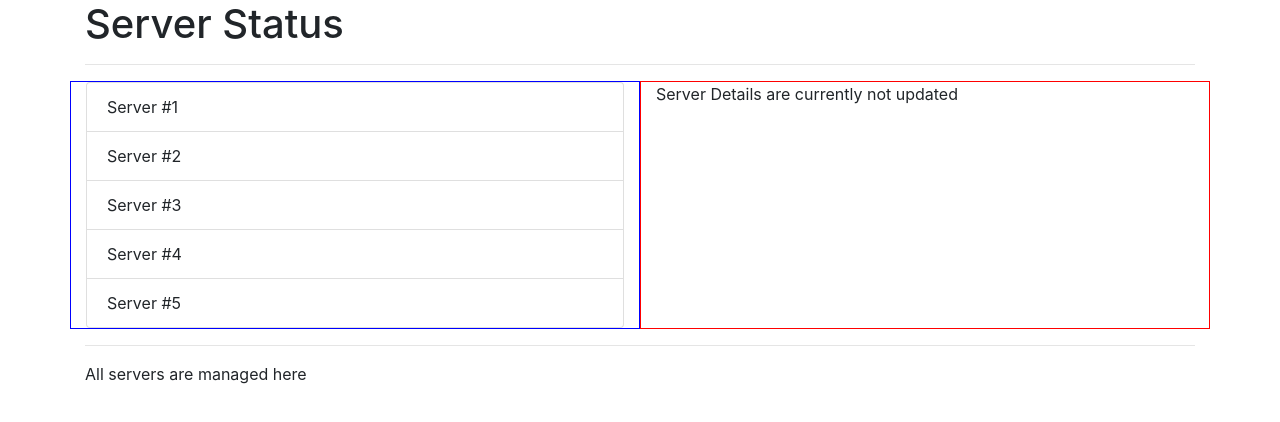
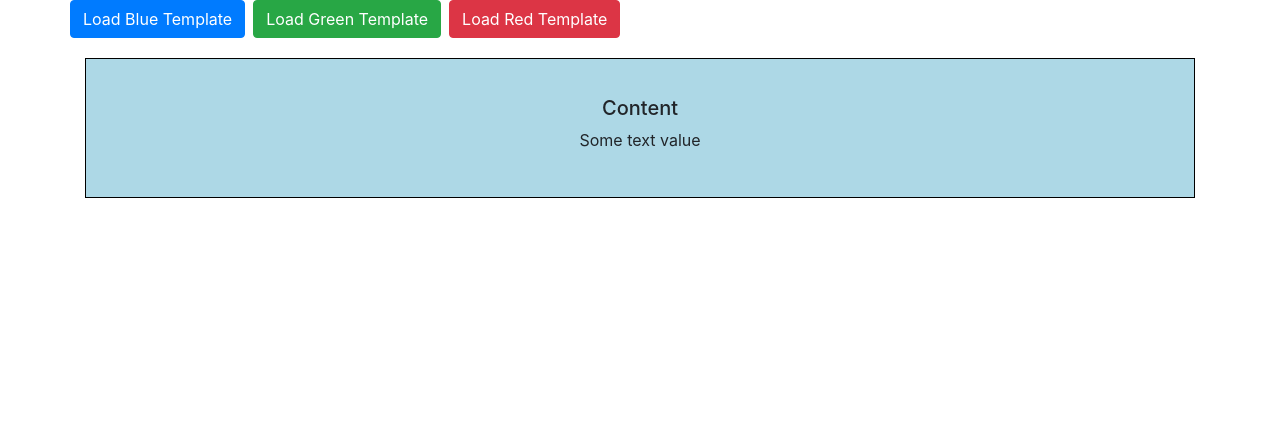
Before and after one commit to vladislavXXL/stock-trader, a Vue app: page / in a window 1280 px wide. Shown: the top 422 px of the page. Built offline with nearby package versions, Linux system fonts and the light colour scheme.

Commit message:
Colored components

```diff
--- a/src/App.vue
+++ b/src/App.vue
@@ -1,31 +1,34 @@
 <template>
     <div class="container">
-        <app-header></app-header>
-        <hr>
         <div class="row">
-            <app-servers></app-servers>
-            <app-server-details></app-server-details>
+            <button class="btn btn-primary mr-2" @click="selected = 'appBlue'">Load Blue Template</button>
+            <button class="btn btn-success mr-2" @click="selected = 'appGreen'">Load Green Template</button>
+            <button class="btn btn-danger mr-2" @click="selected = 'appRed'">Load Red Template</button>
         </div>
-        <hr>
-        <app-footer></app-footer>
+        <component :is="selected">
+            <h5 slot="text">Content</h5>
+            <p slot>Some text value</p>
+        </component>
     </div>
 </template>
 
 <script>
-    import Header from "./components/Shared/Header.vue";
-    import Footer from "./components/Shared/Footer.vue";
-    import Servers from "./components/Server/Servers.vue";
-    import ServerDetails from "./components/Server/ServerDetails.vue";
+    import Blue from "./components/Colored/Blue.vue";
+    import Green from "./components/Colored/Green.vue";
+    import Red from "./components/Colored/Red.vue";
 
     export default {
+        data() {
+            return {
+                selected: Blue
+            }
+        },
         components: {
-            'app-header': Header,
-            'app-servers': Servers,
-            'app-server-details': ServerDetails,
-            'app-footer': Footer
+            appBlue: Blue,
+            appGreen: Green,
+            appRed: Red
         }
     }
-
 </script>
 
 <style scoped>
--- /dev/null
+++ b/src/components/Colored/Blue.vue
@@ -0,0 +1,23 @@
+<template>
+    <div class="component">
+        <slot name="text"></slot>
+        <slot></slot>
+    </div>
+</template>
+
+<script>
+    export default {
+        name: "Blue"
+    }
+</script>
+
+<style>
+    div.component {
+        border: 1px solid black;
+        background-color: lightblue;
+        height: 140px;
+        margin: 20px auto;
+        padding-top: 37px;
+        text-align: center;
+    }
+</style>
--- /dev/null
+++ b/src/components/Colored/Green.vue
@@ -0,0 +1,18 @@
+<template>
+    <div class="component">
+        This is content for Green template
+        <slot></slot>
+    </div>
+</template>
+
+<script>
+    export default {
+        name: "Green"
+    }
+</script>
+
+<style scoped>
+    div.component {
+        background-color: lightgreen;
+    }
+</style>
--- /dev/null
+++ b/src/components/Colored/Red.vue
@@ -0,0 +1,18 @@
+<template>
+    <div class="component">
+        This is content for red template
+        <slot></slot>
+    </div>
+</template>
+
+<script>
+    export default {
+        name: "Red"
+    }
+</script>
+
+<style scoped>
+    div.component {
+        background-color: lightcoral;
+    }
+</style>
```
